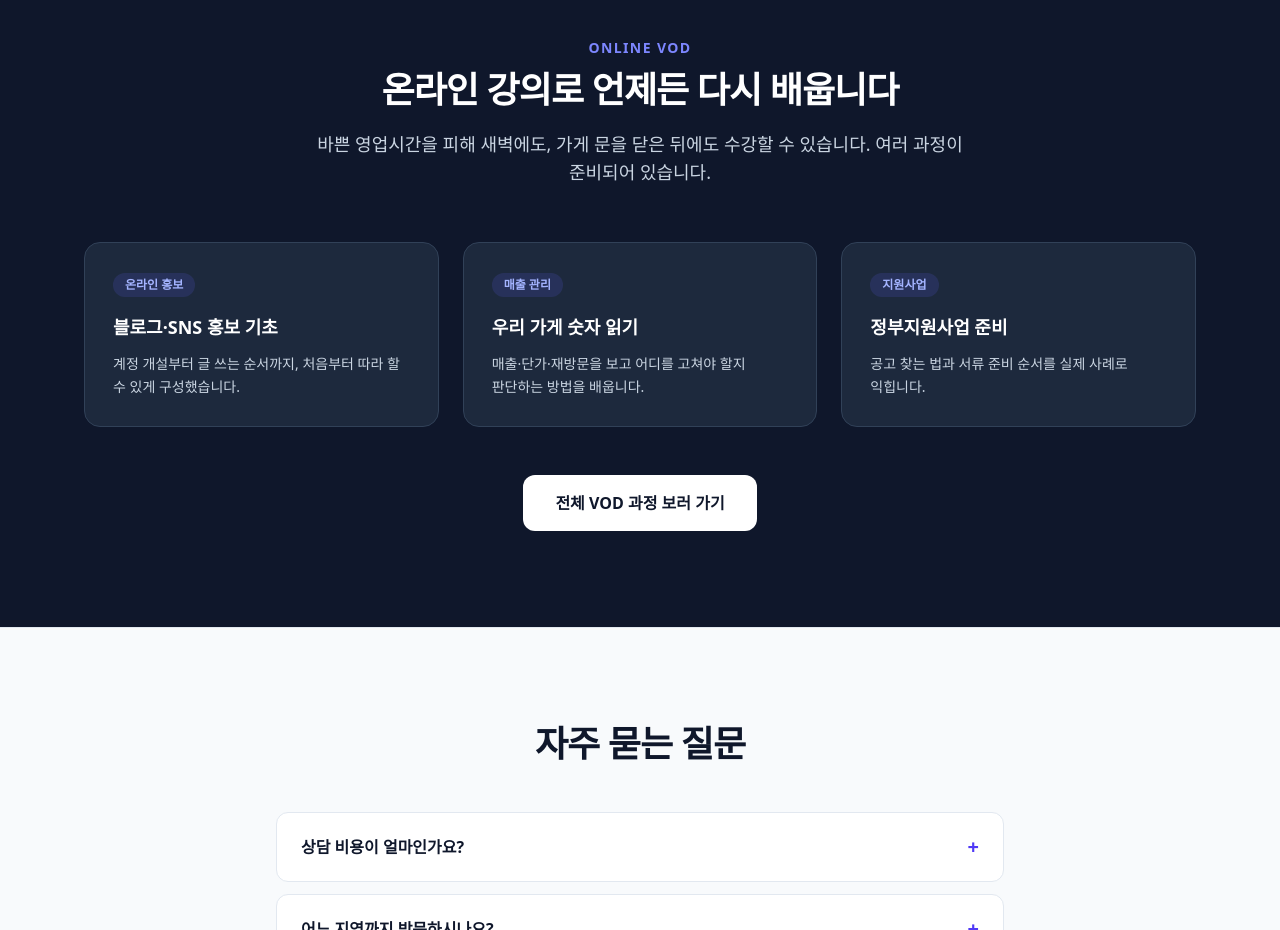
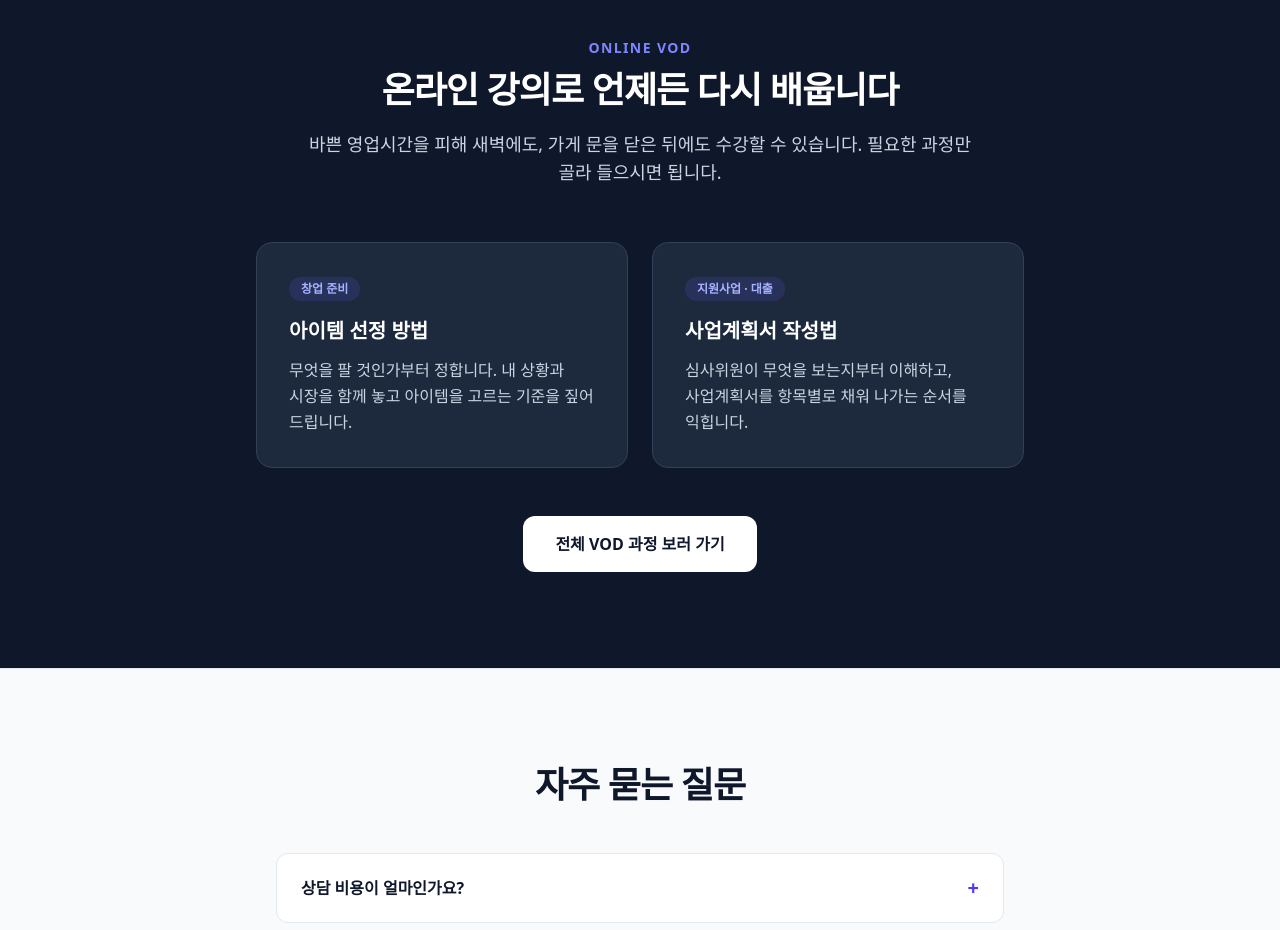
Before and after one commit to trendwatcher/sj-landing, an Astro site: page / in a window 1280 px wide. Shown: the part 2900-3830 px from the top of the page. Built offline with nearby package versions, Linux system fonts and the light colour scheme; Astro itself is replaced by a stand-in of ours.

Commit message:
VOD 과정명 반영 — 아이템 선정 방법 · 사업계획서 작성법
Co-Authored-By: Claude Opus 5 <noreply@anthropic.com>

```diff
--- a/src/components/Courses.astro
+++ b/src/components/Courses.astro
@@ -2,13 +2,20 @@
 import { LMS_URL } from '../consts';
 
 /**
- * VOD 과정 목록. 실제 과정 이름과 링크를 받으면 이 배열만 고치면 됩니다.
- * url 을 각 과정의 수강 페이지 주소로 바꾸면 카드마다 따로 연결됩니다.
+ * VOD 과정 목록. 과정이 늘어나면 이 배열에 같은 형식으로 추가하면 됩니다.
+ * url 을 각 과정의 수강 페이지 주소로 바꾸면 카드마다 따로 연결할 수 있습니다.
  */
 const courses = [
-	{ tag: '온라인 홍보', title: '블로그·SNS 홍보 기초', body: '계정 개설부터 글 쓰는 순서까지, 처음부터 따라 할 수 있게 구성했습니다.' },
-	{ tag: '매출 관리', title: '우리 가게 숫자 읽기', body: '매출·단가·재방문을 보고 어디를 고쳐야 할지 판단하는 방법을 배웁니다.' },
-	{ tag: '지원사업', title: '정부지원사업 준비', body: '공고 찾는 법과 서류 준비 순서를 실제 사례로 익힙니다.' },
+	{
+		tag: '창업 준비',
+		title: '아이템 선정 방법',
+		body: '무엇을 팔 것인가부터 정합니다. 내 상황과 시장을 함께 놓고 아이템을 고르는 기준을 짚어 드립니다.',
+	},
+	{
+		tag: '지원사업 · 대출',
+		title: '사업계획서 작성법',
+		body: '심사위원이 무엇을 보는지부터 이해하고, 사업계획서를 항목별로 채워 나가는 순서를 익힙니다.',
+	},
 ];
 ---
 
@@ -21,18 +28,18 @@ const courses = [
 			</h2>
 			<p class="mt-5 text-lg text-slate-300">
 				바쁜 영업시간을 피해 새벽에도, 가게 문을 닫은 뒤에도 수강할 수 있습니다.
-				여러 과정이 준비되어 있습니다.
+				필요한 과정만 골라 들으시면 됩니다.
 			</p>
 		</div>
 
-		<div class="mt-14 grid gap-6 md:grid-cols-3">
+		<div class="mx-auto mt-14 grid max-w-3xl gap-6 md:grid-cols-2">
 			{courses.map((course) => (
-				<div class="rounded-2xl border border-slate-700 bg-slate-800 p-7">
+				<div class="rounded-2xl border border-slate-700 bg-slate-800 p-8">
 					<span class="inline-flex rounded-full bg-indigo-500/15 px-3 py-1 text-xs font-semibold text-indigo-300">
 						{course.tag}
 					</span>
-					<h3 class="mt-4 text-lg font-bold text-white">{course.title}</h3>
-					<p class="mt-3 text-sm leading-relaxed text-slate-300">{course.body}</p>
+					<h3 class="mt-4 text-xl font-bold text-white">{course.title}</h3>
+					<p class="mt-3 leading-relaxed text-slate-300">{course.body}</p>
 				</div>
 			))}
 		</div>
```
